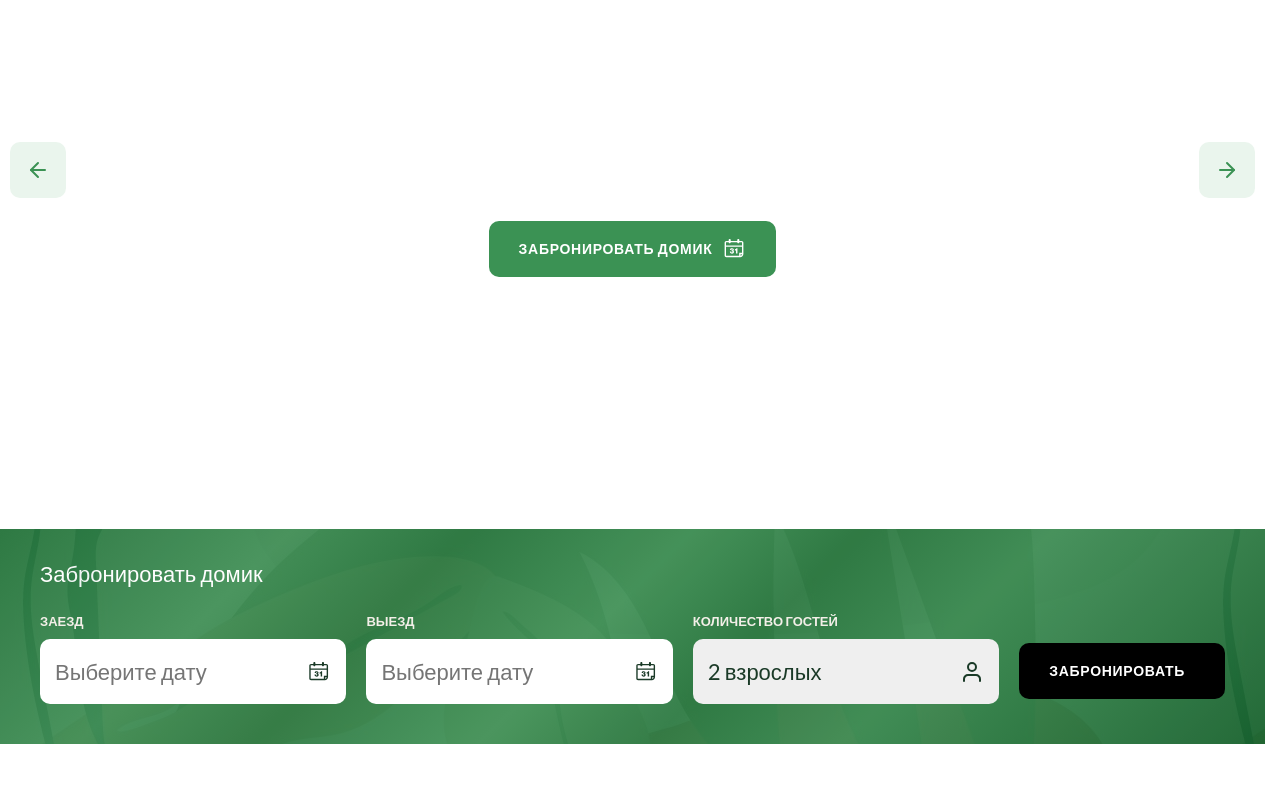
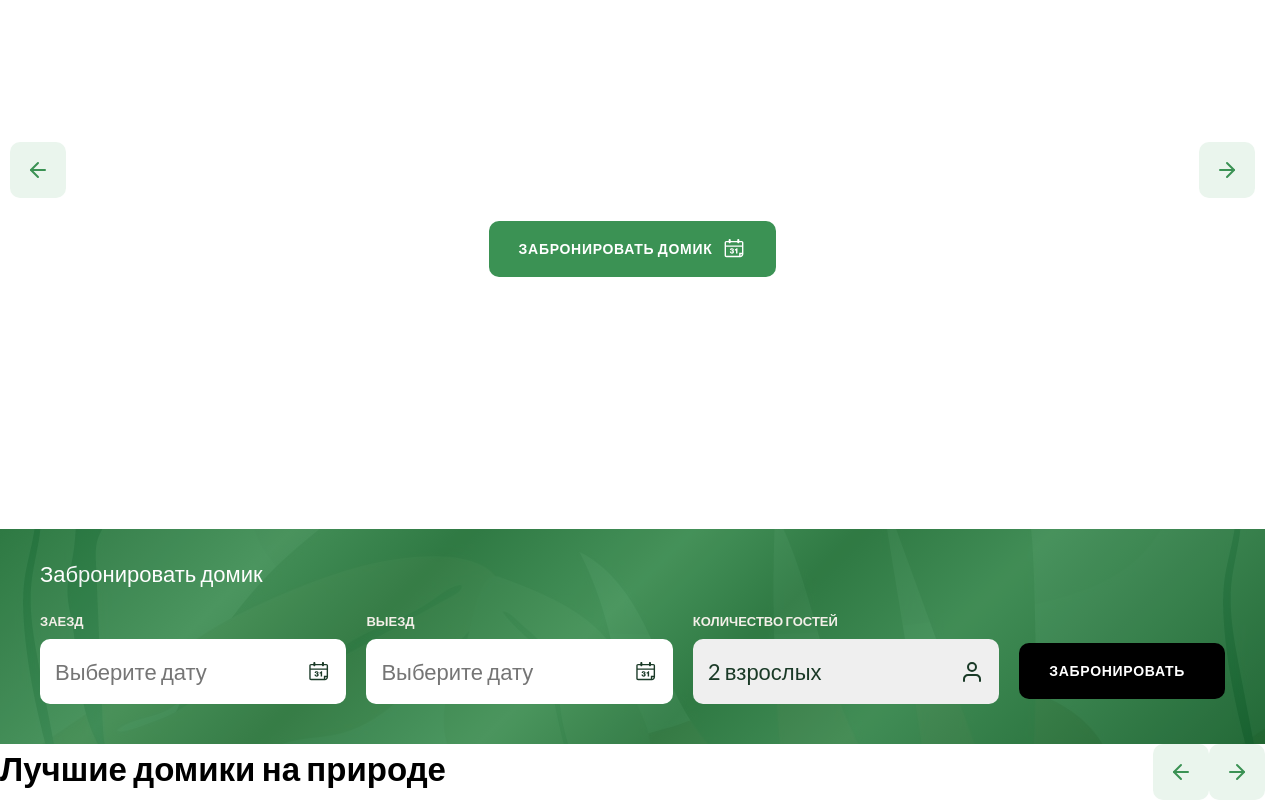
Before and after one commit to anastaciach/site_glamping, a React (Vite) app in the folder site_glamping/: page / in a window 1280 px wide. Shown: the part 261-1061 px from the top of the page. Before the commit the page ends 1005 px from the top, so only its background shows below. Built offline with nearby package versions, Linux system fonts and the light colour scheme; a web font is replaced by a local one.

Commit message:
feat:add markup for the featuredListings component, add files for the Rental component

```diff
--- a/site_glamping/src/App/App.jsx
+++ b/site_glamping/src/App/App.jsx
@@ -6,6 +6,7 @@ import "./App.css";
 import Header from "../components/layout/Header/Header";
 import Slider from "../components/ui/Slider/Slider"
 import BookingForm from '../components/layout/BookingForm/BookingForm';
+import FeaturedListings from "../components/layout/Featured-listings/FeaturedListings";
 import Footer from "../components/layout/Footer/Footer";
 import FeedbackForm from "../components/layout/Main/Main";
 // import { SayHello } from "../components/layout/Main/Main";
@@ -21,6 +22,7 @@ export default function App() {
     <><Header/>
     <Slider/>
     <BookingForm></BookingForm>
+    <FeaturedListings></FeaturedListings>
     </>
   );
 }
--- /dev/null
+++ b/site_glamping/src/components/layout/Featured-listings/FeaturedListings.jsx
@@ -0,0 +1,20 @@
+import "./FeaturedListings.scss";
+import ButtonArrow from "../../common/Button-arrow/Button-arrow.jsx";
+export default function FeaturedListings() {
+  return (
+    <section className="featured-listings">
+      <div className="featured-listings__wrapper">
+        <div className="featured-listings__title-group">
+          <h2 className="featured-listings__title">Лучшие домики на природе</h2>
+          <div className="gallery__controls">
+            <ButtonArrow />
+            <ButtonArrow inverted={true} />
+          </div>
+        </div>
+        <div className="gallery__list">
+            <div className="gallery__item"></div>
+        </div>
+      </div>
+    </section>
+  );
+}
--- /dev/null
+++ b/site_glamping/src/components/layout/Featured-listings/FeaturedListings.scss
@@ -0,0 +1,14 @@
+.featured-listings{
+
+    &__wrapper{
+        display: flex;
+    }
+    &__title-group{display: flex;
+        width: 100%;
+    justify-content: space-between;
+    }
+    &__title{}
+}
+.gallery__list{}
+.gallery__item{}
+.gallery__controls{}
```
Also changed, not shown: site_glamping/src/components/layout/Rental/Rental.jsx (added), site_glamping/src/components/layout/Rental/Rental.scss (added).
